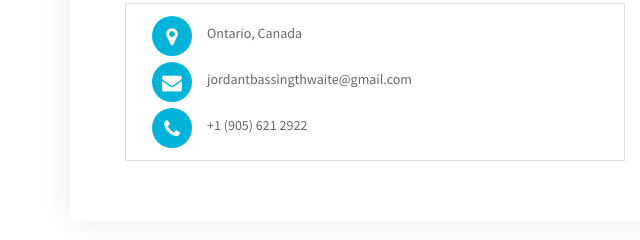
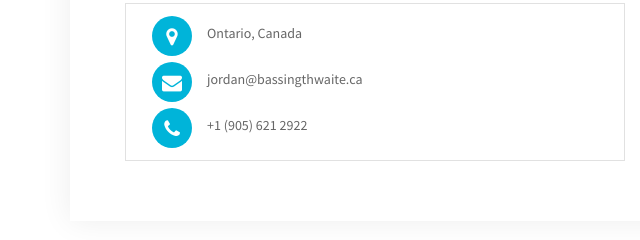
Before and after one commit to JordanTB/personal-site, a plain HTML site: page index.html in a window 1280 px wide. Shown: the part 3950-4190 px from the top of the page, 0-640 px from the left. Drawn offline with Linux system fonts and the light colour scheme; files whose address does not match are found by name.

Commit message:
Changed email

```diff
--- a/index.html
+++ b/index.html
@@ -485,8 +485,8 @@
                     </div>
                     <p>
                       <a href="mailto:jordantbassingthwaite@gmail.com"
-                        >jordantbassingthwaite@gmail.com</a
-                      >
+                        >jordan@bassingthwaite.ca
+                      </a>
                     </p>
                   </div>
                   <div class="single-contact">
```
